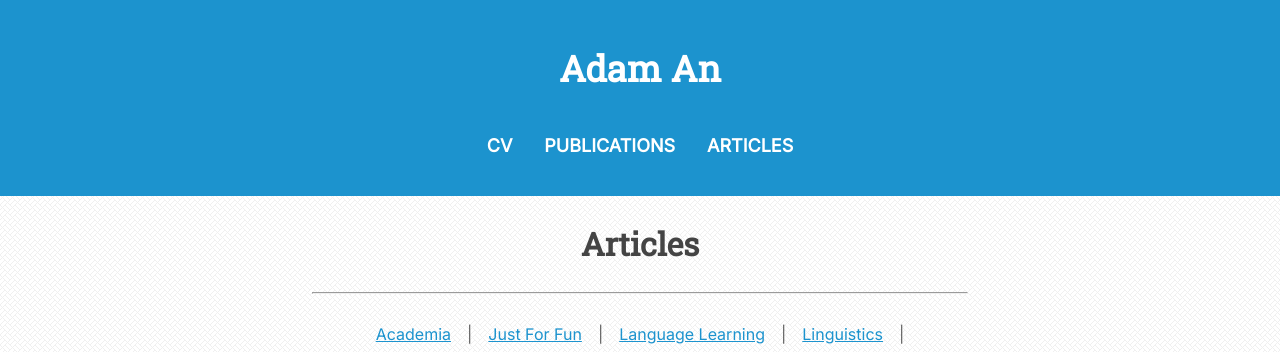
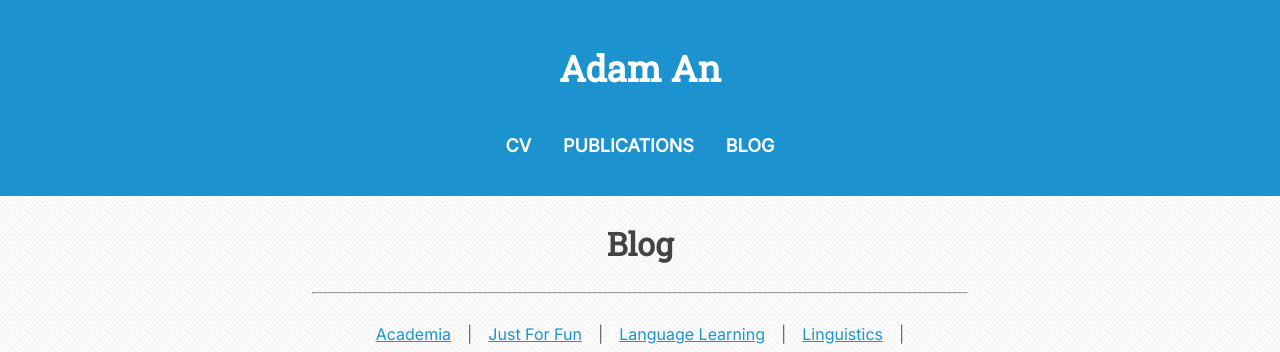
Before and after one commit to theycallmezeal/theycallmezeal.github.io, a Jekyll site: the page built from blog.html, in a window 1280 px wide. Shown: the top 352 px of the page. Built offline with Jekyll 4.4.1, drawn with Linux system fonts in a browser that asks for light colours.

Commit message:
rename articles to blog

```diff
--- a/_config.yml
+++ b/_config.yml
@@ -8,4 +8,4 @@
     permalink: /article/:title
   categories:
     output: true
-    permalink: /articles/:title
+    permalink: /blog/:title
--- a/_layouts/default.html
+++ b/_layouts/default.html
@@ -24,7 +24,7 @@
 					<ul>
 						<li><a href="/cv">CV</a></li>
 						<li><a href="/publications">PUBLICATIONS</a></li>
-						<li><a href="/articles">ARTICLES</a></li>
+						<li><a href="/blog">BLOG</a></li>
 					</ul>
 				</nav>
 		</header>
--- a/articles.html
+++ b/blog.html
@@ -1,7 +1,7 @@
 ---
 layout: default
-title: Articles
-css: articles
+title: Blog
+css: blog
 ---
 
 <nav>
```
Also changed, not shown: css/blog.css (renamed from css/articles.css).
